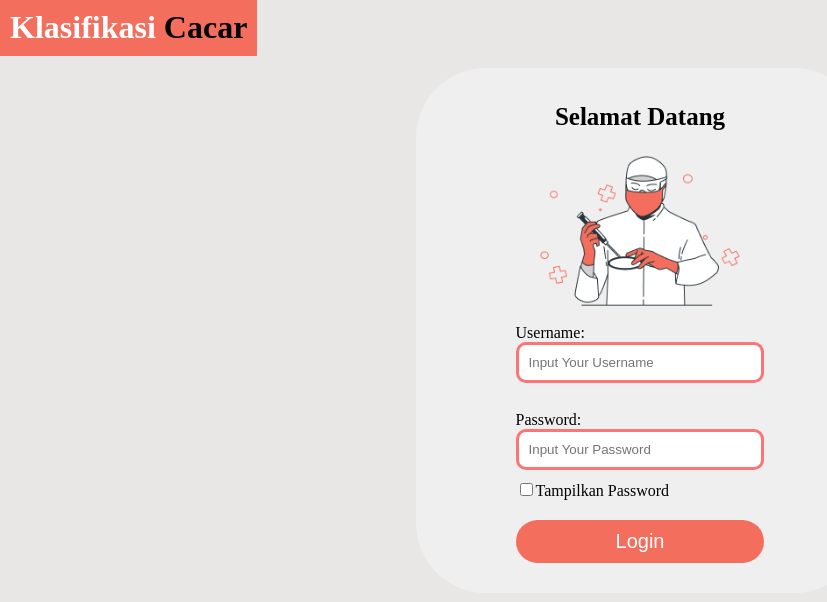
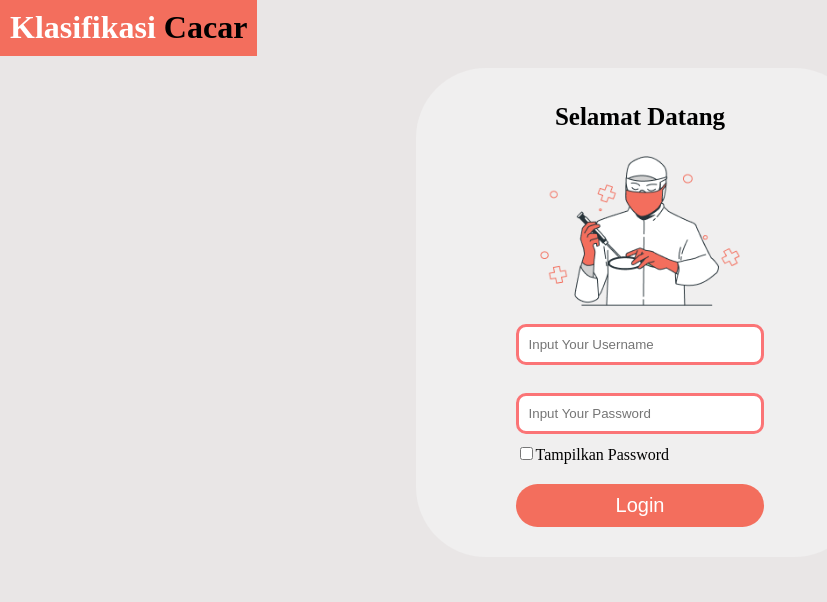
Before and after one commit to Rafaeltans/TA, a Flask app: page / in a window 1280 px wide. Shown: the top 602 px of the page, without its empty margins (0-827 px from the left). Run offline with Flask 3, Linux system fonts and the light colour scheme.

Commit message:
progress

```diff
--- a/app.py
+++ b/app.py
@@ -1,11 +1,16 @@
 from flask import Flask, render_template, request, jsonify, url_for, redirect, session
 from tensorflow.keras.models import load_model
+import gdown
+import os
 import cv2
 import numpy as np
 
 app = Flask(__name__)
 app.secret_key = 'sbgbfmjwbo'
-model = load_model('model7.h5')
+
+local_model_path = 'model7.h5'
+
+model = load_model(local_model_path)
 
 # Definisi kelas yang sesuai dengan indeks prediksi
 classes = ['Chickenpox', 'Cowpox', 'Healthy', 'Monkeypox']
@@ -15,7 +20,6 @@ users = {
     'user2': 'password2'
 }
 
-# Fungsi dekorator untuk memeriksa apakah pengguna telah login sebelum mengakses halaman tertentu
 @app.before_request
 def check_login():
     allowed_routes = ['index', 'login', 'static']
@@ -24,28 +28,26 @@ def check_login():
 
 @app.route('/', methods=['GET'])
 def index():
-    username = session.get('username', None)  # Ambil nama pengguna dari session
-    return render_template('login.html', username=username)  # Teruskan nama pengguna ke template HTML
+    username = session.get('username', None)
+    return render_template('login.html', username=username)
 
 @app.route('/login', methods=['GET', 'POST'])
 def login():
     if request.method == 'POST':
         username = request.form['username']
         password = request.form['password']
-        if username in users and users[username] == password:
+        if username not in users and password not in users.values():
+            error = "INVALID USERNAME AND PASSWORD"
+        elif username in users and users[username] == password:
             session['username'] = username
             return redirect(url_for('dashboard'))
-        elif username in users:
-            session['username'] = username
+        elif username not in users:
             error = 'INVALID USERNAME'
-            return render_template('login.html', error=error)
-        elif password in users:
-            session['password'] = password
+        else:
             error = 'INVALID PASSWORD'
-            return render_template('login.html', error=error)
-        else:
-            error = 'INVALID USERNAME AND PASSWORD'
-            return render_template('login.html', error=error)
+
+        return render_template('login.html', error=error)
+
     return render_template('login.html')
 
 @app.route('/logout')
@@ -65,7 +67,7 @@ def dashboard():
 def index1():
     if request.method == 'POST':
         file = request.files['image']
-        img = cv2.imdecode(np.fromstring(file.read(), np.uint8), cv2.IMREAD_COLOR)
+        img = cv2.imdecode(np.frombuffer(file.read(), np.uint8), cv2.IMREAD_COLOR)
         img = cv2.resize(img, (227, 227))
         img = np.expand_dims(img, axis=0)
         prediction = model.predict(img)
--- a/static/styles.css
+++ b/static/styles.css
@@ -8,13 +8,9 @@ body {
 h1 {
     position: absolute;
     display: inline-block;
-    /* Membuat elemen h1 menjadi inline-block */
     background-color: #F36E5D;
-    /* Memberikan warna latar belakang */
     color: #FFFFFF;
-    /* Memberikan warna teks */
     padding: 10px 10px;
-    /* Memberikan padding di sekitar teks */
     top: -30px;
     left: -8px;
 }
@@ -72,6 +68,7 @@ h1::after {
 }
 
 #buttonLogin {
+    width: 100%;
     background-color: #F36E5D;
     border: none;
     color: #FFFFFF;
@@ -165,8 +162,6 @@ h1::after {
     font-size: 25px;
 }
 
-/* ============================================= */
-
 #background {
     background-color: #F0EFEF;
     top: 130%;
@@ -177,8 +172,15 @@ h1::after {
 }
 
 #hasilPrediksi {
+    text-align: center;
     font-size: 20px;
     font-weight: bold;
+}
+
+#fileError {
+    color: red;
+    font-weight: bold;
+    font-size: 20px;
 }
 
 #predictionResult {
@@ -188,3 +190,5 @@ h1::after {
     font-size: 25px;
     margin-bottom: 5px;
 }
+
+/* ============================================= */
--- a/templates/login.html
+++ b/templates/login.html
@@ -21,9 +21,7 @@
             {% if error %}
                 <p id="errorWarning">{{ error }}</p>
             {% endif %}
-            <label for="username">Username:</label><br>
             <input type="text" id="username" name="username" placeholder="Input Your Username" required><br><br>
-            <label for="password">Password:</label><br>
             <input type="password" id="password" name="password" placeholder="Input Your Password" required><br>
             <input type="checkbox" onclick="myFunction()">Tampilkan Password <br>
             <button type="submit" id="buttonLogin">Login</button>
```
Also changed, not shown: templates/index1.html (+10 -5 lines).
